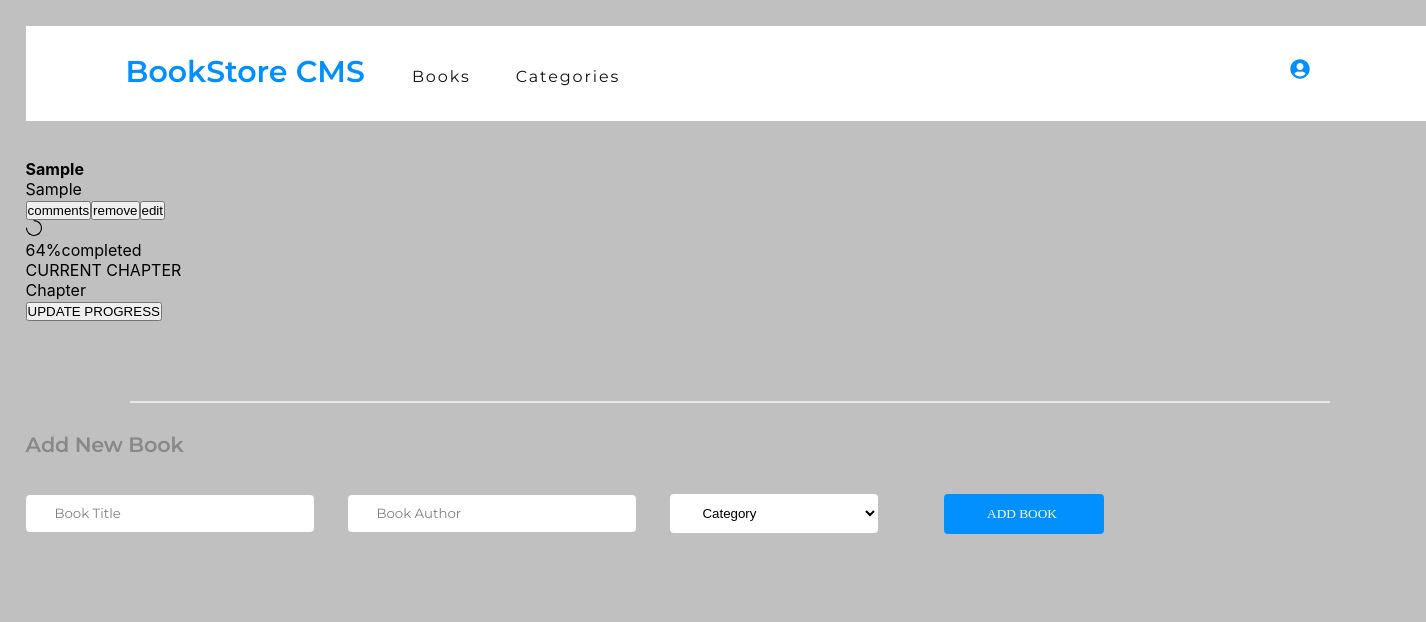
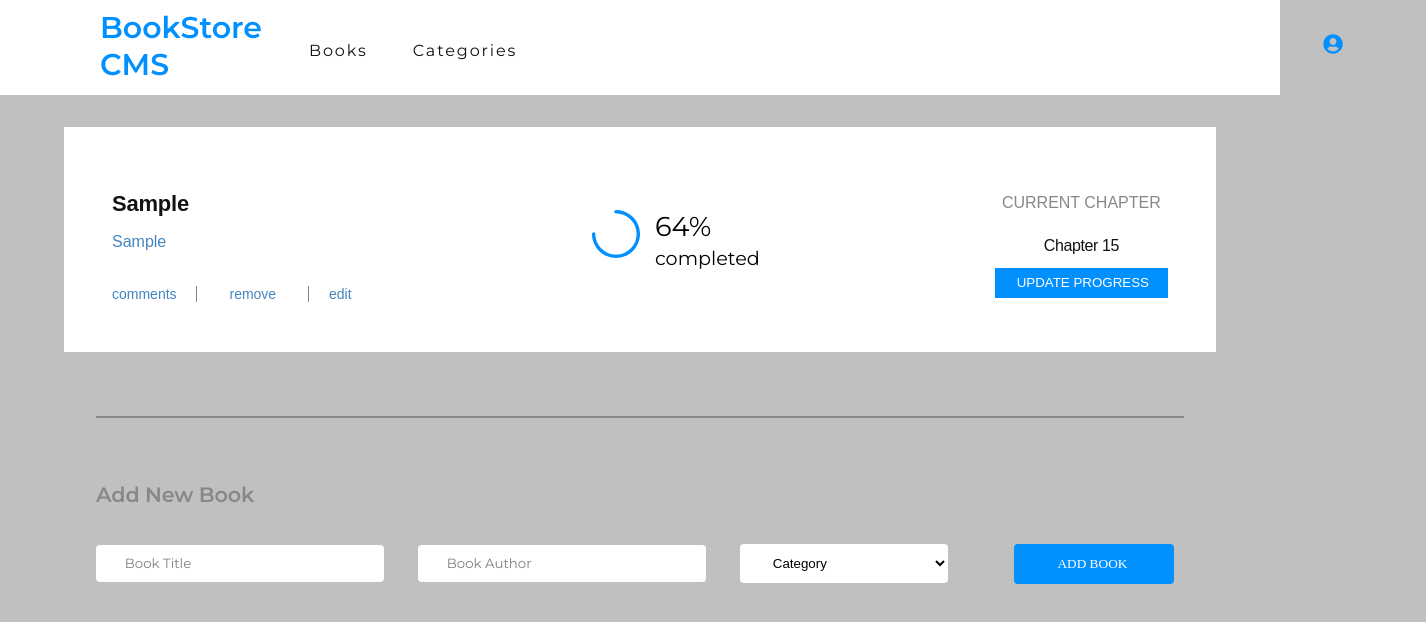
Before and after one commit to emmanuelsteven/BookStore-React-Redux, a React (Create React App) app: page / in a window 1280 px wide. Both pictures are taken after typing "Sample", "Sample" into the empty fields and a click on the button "ADD BOOK". Shown: the top 622 px of the page, 1426 px wide, since content can reach past the window. Built offline with nearby package versions, Linux system fonts and the light colour scheme; no server answers.

Commit message:
Update stylying

```diff
--- a/src/App.css
+++ b/src/App.css
@@ -8,5 +8,4 @@
 
 body {
   background-color: #c0c0c0;
-  overflow: hidden;
 }
--- a/src/components/bookForms.js
+++ b/src/components/bookForms.js
@@ -17,7 +17,6 @@ const Forms = () => {
       setAuthor(e.target.value);
     } else if (e.target.name === 'category') {
       setCategory(e.target.value);
-      console.log(category);
     }
   };
   const eventSubmit = (e) => {
--- a/src/components/bookList.js
+++ b/src/components/bookList.js
@@ -29,27 +29,33 @@ const BookList = () => {
     <div className="imp-book">
       {book.map((key) => (
         <div key={key.item_id} className="book-cont">
-          <div>
-            <h4>{key.title}</h4>
-            <p>{key.author}</p>
-            <button type="button">comments</button>
-            <button type="button" onClick={() => handleremoveBook(key.item_id)}>remove</button>
-            <button type="button">edit</button>
-          </div>
-          <div>
-            <AiOutlineLoading3Quarters />
-            <div>
-              <span>64%</span>
-              <span>completed</span>
+          <div className="author-section">
+            <div className="book-author">
+              <p className="cat">{key.category}</p>
+              <h4 className="aut">{key.title}</h4>
+              <p className="tit">{key.author}</p>
+            </div>
+            <div className="book-btn">
+              <button type="button" className="l-btn">comments</button>
+              <button className="l-btn rem" type="button" onClick={() => handleremoveBook(key.item_id)}>remove</button>
+              <button type="button" className="l-btn">edit</button>
             </div>
           </div>
-          <div>
-            <p>CURRENT CHAPTER</p>
-            <p>
-              Chapter
-              {book.chapter}
+          <div className="comp-icon">
+            <div className="progress">
+              <AiOutlineLoading3Quarters />
+            </div>
+            <div className="prog-details">
+              <span className="comp-percent">64%</span>
+              <span className="comp-status">completed</span>
+            </div>
+          </div>
+          <div className="current-cont">
+            <p className="current-chpt">CURRENT CHAPTER</p>
+            <p className="chapter-1">
+              Chapter 15
             </p>
-            <button type="button">UPDATE PROGRESS</button>
+            <button type="button" className="upBtn">UPDATE PROGRESS</button>
           </div>
         </div>
       ))}
--- a/src/components/styles/nav.css
+++ b/src/components/styles/nav.css
@@ -1,21 +1,18 @@
 @import url('https://fonts.googleapis.com/css2?family=Montserrat:wght@100;200;300;400;500;600&display=swap');
 
-.nav-container{
-width: 87.5rem;
+.nav-container {
   height: 5.938rem;
-  margin: 0 0 2.375rem;
   padding: 1.438rem 6.188rem 1.688rem 6.25rem;
   background-color: #fff;
   display: flex;
   align-items: center;
 }
 
-.navtitle
-a {
+.navtitle a {
   width: 15rem;
   height: 2.313rem;
   margin: 0.375rem 2.938rem 0.125rem 0;
-    font-family: Montserrat,sans-serif;
+  font-family: Montserrat, sans-serif;
   font-size: 1.875rem;
   font-weight: bold;
   font-stretch: normal;
@@ -26,31 +23,27 @@ a {
   text-decoration-line: none;
 }
 
-.icon-img{
+.icon-img {
   width: 3rem;
   height: 3rem;
-    margin: 0 0 0 41.5rem;
+  margin: 0 0 0 50rem;
   padding: 0.875rem;
   border: solid 1px var(--white);
   color: #0290ff;
 }
 
-.navlinks{
+.navlinks {
   display: flex;
   gap: 2%;
-
 }
 
-
-.navlinks
-a{
+.navlinks a {
   width: 3.688rem;
   height: 1rem;
   margin: 1.125rem 2.563rem 0.688rem 0;
-        font-family: Montserrat;
+  font-family: Montserrat, sans-serif;
   font-size: 1rem;
   font-weight: normal;
-        font-stretch: normal;
   font-style: normal;
   line-height: normal;
   letter-spacing: 1.9px;
@@ -58,26 +51,20 @@ a{
   text-decoration: none;
 }
 
-
-      .addSection{
+.addSection {
   font-family: Montserrat, sans-serif;
-        margin: 5rem 0 15rem 0;
-
+  margin: 2rem 6rem;
 }
 
-    hr{
-        width: 75rem;
-        height: 0.125rem;
-        margin: 0 6.5rem;
-        border: none;
-        background-color:  #e8e8e8;
+hr {
+  margin: 4rem 0;
+  border: 1px solid #888;
 }
 
-      .addHeader{
-        width: 10.875rem;
+.addHeader {
   height: 1.5rem;
   margin: 1.813rem 32.75rem 1.188rem 0;
-  font-family: Montserrat;
+  font-family: Montserrat, sans-serif;
   font-size: 1.3rem;
   font-weight: bold;
   font-stretch: normal;
@@ -86,12 +73,13 @@ a{
   letter-spacing: -0.18px;
   color: #888;
 }
+
 .form_cont {
   padding: 1rem 6rem;
   max-width: 100%;
 }
 
-      .input-field{
+.input-field {
   width: 18rem;
   margin: 1.188rem 2.125rem 0 0;
   padding: 0.7rem 1.5rem 0.7rem 1.8rem;
@@ -100,7 +88,7 @@ a{
   background-color: #fff;
 }
 
-      .input-cat{
+.input-cat {
   width: 13rem;
   margin: 1.188rem 2.125rem 0 0;
   padding: 0.7rem 1.5rem 0.7rem 1.8rem;
@@ -111,9 +99,10 @@ a{
 
 input::placeholder {
   font-family: 'Montserrat', sans-serif;
-        color:grey;
+  color: grey;
 }
-    .submit-btn{
+
+.submit-btn {
   width: 10rem;
   height: 2.5rem;
   margin-left: 2rem;
@@ -126,3 +115,134 @@ a{
   font-family: 'Roboto Slab', serif;
   text-transform: uppercase;
 }
+
+.book-cont {
+  display: flex;
+  flex-direction: row;
+  align-items: center;
+  justify-content: space-between;
+  padding: 3rem;
+  margin: 2rem 4rem;
+  background-color: white;
+}
+
+.book-btn {
+  display: flex;
+  gap: 2%;
+  justify-content: flex-start;
+  align-items: center;
+  margin-top: 2rem;
+}
+
+.l-btn {
+  margin: 0.188rem 0.938rem 0.125rem 0;
+  font-family: RobotoSlab, sans-serif;
+  border: none;
+  color: #4386bf;
+  font-size: 0.875rem;
+  background: none;
+}
+
+.rem {
+  border-right: 1px solid #888;
+  border-left: 1px solid #888;
+  padding: 0 2rem;
+}
+
+.cat {
+  opacity: 0.5;
+  font-family: Montserrat, sans-serif;
+  font-size: 0.875rem;
+  font-weight: bold;
+  font-style: normal;
+  line-height: normal;
+  letter-spacing: normal;
+  color: #121212;
+}
+
+.aut {
+  margin: 1rem 0;
+  font-family: RobotoSlab, sans-serif;
+  font-size: 1.375rem;
+  font-weight: bold;
+  font-style: normal;
+  line-height: normal;
+  letter-spacing: -0.2px;
+  color: #121212;
+}
+
+.tit {
+  font-family: RobotoSlab, sans-serif;
+  font-size: 1rem;
+  font-weight: 300;
+  color: #4386bf;
+}
+
+.comp-icon {
+  display: flex;
+  justify-content: center;
+  align-items: center;
+  gap: 10%;
+}
+
+.progress {
+  font-size: 3rem;
+  color: #0290ff;
+}
+
+.prog-details {
+  display: flex;
+  flex-direction: column;
+}
+
+.comp-percent {
+  font-family: 'Montserrat', sans-serif;
+  font-size: 1.7rem;
+  font-weight: 400;
+  margin: 0;
+}
+
+.comp-status {
+  font-family: 'Montserrat', sans-serif;
+  font-size: 1.2rem;
+  font-weight: 400;
+  margin: 3px 0 0 0;
+}
+
+.current-cont {
+  display: flex;
+  flex-direction: column;
+  justify-content: center;
+  align-items: center;
+}
+
+.current-chpt {
+  margin: 0.8rem 0;
+  opacity: 0.5;
+  font-family: RobotoSlab, sans-serif;
+  font-size: 1rem;
+  font-weight: 300;
+  font-style: normal;
+  line-height: normal;
+  letter-spacing: normal;
+  color: #121212;
+}
+
+.chapter-1 {
+  margin: 0.8rem 0;
+  font-family: RobotoSlab, sans-serif;
+  font-size: 1rem;
+  font-weight: 300;
+  font-stretch: normal;
+  font-style: normal;
+  line-height: normal;
+  letter-spacing: -0.4px;
+  color: #121212;
+}
+
+.upBtn {
+  padding: 0.438rem 1.188rem 0.5rem 1.375rem;
+  background-color: #0290ff;
+  color: #fff;
+  border: none;
+}
--- a/src/index.css
+++ b/src/index.css
@@ -1,31 +1,3 @@
 body {
   margin: 0;
-  font-family:
-    -apple-system,
-    BlinkMacSystemFont,
-    'Segoe UI',
-    'Roboto',
-    'Oxygen',
-    'Ubuntu',
-    'Cantarell',
-    'Fira Sans',
-    'Droid Sans',
-    'Helvetica Neue',
-    sans-serif;
-  -webkit-font-smoothing: antialiased;
-  -moz-osx-font-smoothing: grayscale;
 }
-
-code {
-  font-family:
-    source-code-pro,
-    Menlo,
-    Monaco,
-    Consolas,
-    'Courier New',
-    monospace;
-}
-
-#root {
-  margin: 2%;
-}
--- a/src/redux/books/booksSlice.js
+++ b/src/redux/books/booksSlice.js
@@ -1,7 +1,7 @@
 import { createSlice, createAsyncThunk } from '@reduxjs/toolkit';
 import axios from 'axios';
 
-const appId = 'hIPZF3oXBIcGJLtDBiQL';
+const appId = 'oxD9wpgPJPrVlblpPp3x';
 const Url = `https://us-central1-bookstore-api-e63c8.cloudfunctions.net/bookstoreApi/apps/${appId}/books`;
 
 export const getBooks = createAsyncThunk('book/getBooks', async () => {
```
Lines whose indentation alone changed are shown as unchanged.
